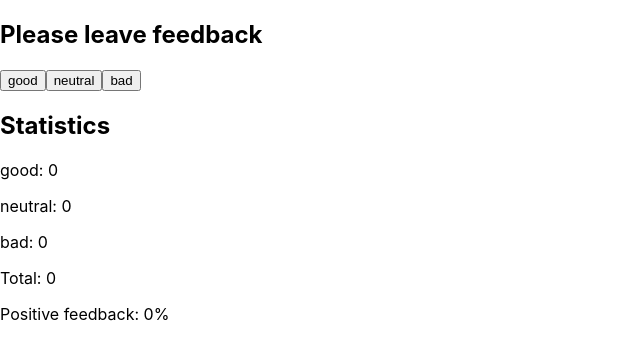
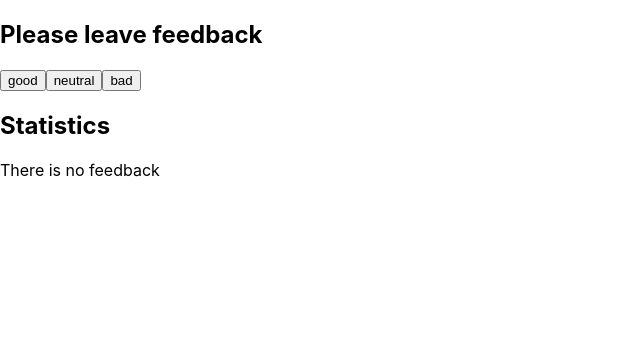
Before and after one commit to bonny-art/goit-react-hw-02-feedback, a React (Create React App) app: page / in a window 1280 px wide. Shown: the top 360 px of the page, without its empty margins (0-640 px from the left). Built offline with nearby package versions, Linux system fonts and the light colour scheme.

Commit message:
adds step 4

```diff
--- a/src/components/App/App.jsx
+++ b/src/components/App/App.jsx
@@ -1,5 +1,5 @@
 import React, { Component } from 'react';
-import { Section, Statistics, FeedbackOptions } from 'components';
+import { Section, Statistics, FeedbackOptions, Notification } from 'components';
 
 export class App extends Component {
   state = {
@@ -34,12 +34,16 @@
         </Section>
 
         <Section title="Statistics">
+          {totalFeedback > 0 ? (
             <Statistics
               statsKeys={statsKeys}
               statsData={this.state}
               total={totalFeedback}
               positivePercentage={positiveFeedbackPercentage}
             />
+          ) : (
+            <Notification message="There is no feedback" />
+          )}
         </Section>
       </div>
     );
--- /dev/null
+++ b/src/components/Notification/Notification.jsx
@@ -0,0 +1,3 @@
+export const Notification = ({ message }) => {
+  return <p>{message}</p>;
+};
--- a/src/components/index.js
+++ b/src/components/index.js
@@ -2,3 +2,4 @@
 export * from 'components/Statistics/Statistics.jsx';
 export * from 'components/FeedbackOptions/FeedbackOptions.jsx';
 export * from 'components/Section/Section.jsx';
+export * from 'components/Notification/Notification.jsx';
```
Lines whose indentation alone changed are shown as unchanged.
